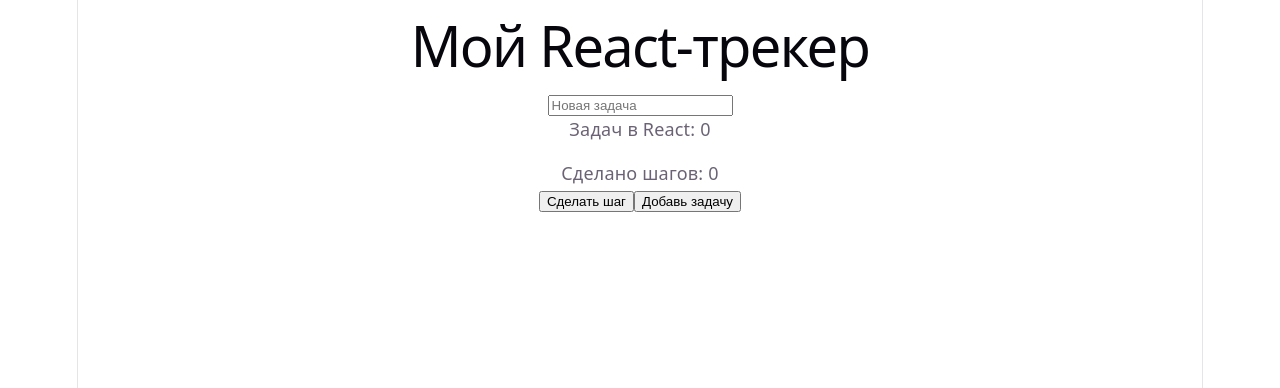
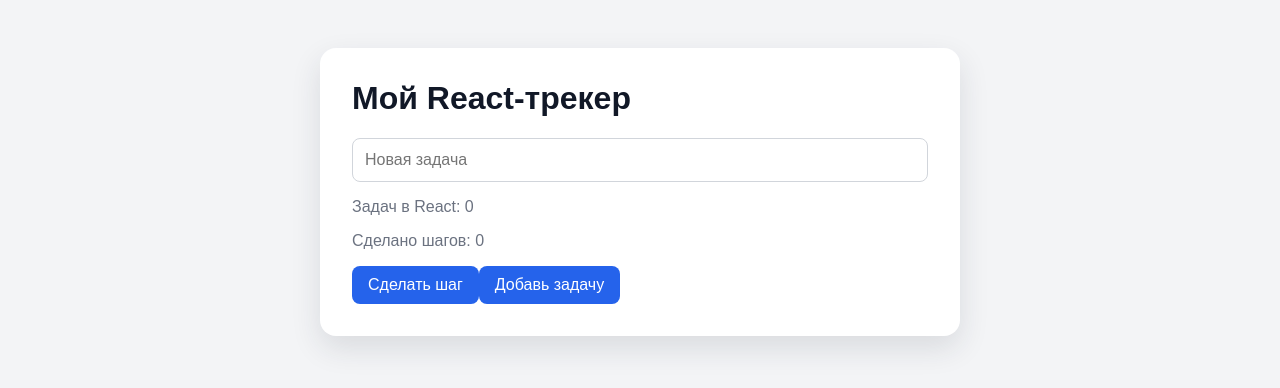
Before and after one commit to nursultaneskendir00/react-task-tracker, a React (Vite) app in the folder react-tasks/: page / in a window 1280 px wide. Shown: the top 388 px of the page. Built offline with nearby package versions, Linux system fonts and the light colour scheme.

Commit message:
Оформить React список задач

```diff
--- a/react-tasks/src/App.css
+++ b/react-tasks/src/App.css
@@ -1,184 +1,61 @@
-.counter {
-  font-size: 16px;
-  padding: 5px 10px;
-  border-radius: 5px;
-  color: var(--accent);
-  background: var(--accent-bg);
-  border: 2px solid transparent;
-  transition: border-color 0.3s;
-  margin-bottom: 24px;
-
-  &:hover {
-    border-color: var(--accent-border);
-  }
-  &:focus-visible {
-    outline: 2px solid var(--accent);
-    outline-offset: 2px;
-  }
+main {
+  width: min(100% - 32px, 640px);
+  margin: 48px auto;
+  padding: 32px;
+  background-color: white;
+  border-radius: 16px;
+  box-shadow: 0 12px 30px rgba(31, 41, 55, 0.12);
 }
 
-.hero {
-  position: relative;
-
-  .base,
-  .framework,
-  .vite {
-    inset-inline: 0;
-    margin: 0 auto;
-  }
-
-  .base {
-    width: 170px;
-    position: relative;
-    z-index: 0;
-  }
-
-  .framework,
-  .vite {
-    position: absolute;
-  }
-
-  .framework {
-    z-index: 1;
-    top: 34px;
-    height: 28px;
-    transform: perspective(2000px) rotateZ(300deg) rotateX(44deg) rotateY(39deg)
-      scale(1.4);
-  }
-
-  .vite {
-    z-index: 0;
-    top: 107px;
-    height: 26px;
-    width: auto;
-    transform: perspective(2000px) rotateZ(300deg) rotateX(40deg) rotateY(39deg)
-      scale(0.8);
-  }
+h1 {
+  margin-top: 0;
+  color: #111827;
 }
 
-#center {
-  display: flex;
-  flex-direction: column;
-  gap: 25px;
-  place-content: center;
-  place-items: center;
-  flex-grow: 1;
-
-  @media (max-width: 1024px) {
-    padding: 32px 20px 24px;
-    gap: 18px;
-  }
+input {
+  width: 100%;
+  padding: 12px;
+  border: 1px solid #d1d5db;
+  border-radius: 8px;
 }
 
-#next-steps {
-  display: flex;
-  border-top: 1px solid var(--border);
-  text-align: left;
-
-  & > div {
-    flex: 1 1 0;
-    padding: 32px;
-    @media (max-width: 1024px) {
-      padding: 24px 20px;
-    }
-  }
-
-  .icon {
-    margin-bottom: 16px;
-    width: 22px;
-    height: 22px;
-  }
-
-  @media (max-width: 1024px) {
-    flex-direction: column;
-    text-align: center;
-  }
+p {
+  color: #6b7280;
 }
 
-#docs {
-  border-right: 1px solid var(--border);
-
-  @media (max-width: 1024px) {
-    border-right: none;
-    border-bottom: 1px solid var(--border);
-  }
+ul {
+  padding: 0;
+  list-style: none;
 }
 
-#next-steps ul {
-  list-style: none;
-  padding: 0;
+li {
   display: flex;
-  gap: 8px;
-  margin: 32px 0 0;
-
-  .logo {
-    height: 18px;
-  }
-
-  a {
-    color: var(--text-h);
-    font-size: 16px;
-    border-radius: 6px;
-    background: var(--social-bg);
-    display: flex;
-    padding: 6px 12px;
-    align-items: center;
-    gap: 8px;
-    text-decoration: none;
-    transition: box-shadow 0.3s;
-
-    &:hover {
-      box-shadow: var(--shadow);
-    }
-    .button-icon {
-      height: 18px;
-      width: 18px;
-    }
-  }
-
-  @media (max-width: 1024px) {
-    margin-top: 20px;
-    flex-wrap: wrap;
-    justify-content: center;
-
-    li {
-      flex: 1 1 calc(50% - 8px);
-    }
-
-    a {
-      width: 100%;
-      justify-content: center;
-      box-sizing: border-box;
-    }
-  }
+  align-items: center;
+  justify-content: space-between;
+  gap: 16px;
+  margin-bottom: 10px;
+  padding: 12px 16px;
+  background-color: #f9fafb;
+  border-radius: 8px;
 }
 
-#spacer {
-  height: 88px;
-  border-top: 1px solid var(--border);
-  @media (max-width: 1024px) {
-    height: 48px;
-  }
+button {
+  padding: 10px 16px;
+  color: white;
+  background-color: #2563eb;
+  border: none;
+  border-radius: 8px;
+  cursor: pointer;
 }
 
-.ticks {
-  position: relative;
-  width: 100%;
+button:hover {
+  background-color: #1d4ed8;
+}
 
-  &::before,
-  &::after {
-    content: '';
-    position: absolute;
-    top: -4.5px;
-    border: 5px solid transparent;
-  }
+li button {
+  background-color: #dc2626;
+}
 
-  &::before {
-    left: 0;
-    border-left-color: var(--border);
-  }
-  &::after {
-    right: 0;
-    border-right-color: var(--border);
-  }
+li button:hover {
+  background-color: #b91c1c;
 }
--- a/react-tasks/src/index.css
+++ b/react-tasks/src/index.css
@@ -1,111 +1,19 @@
 :root {
-  --text: #6b6375;
-  --text-h: #08060d;
-  --bg: #fff;
-  --border: #e5e4e7;
-  --code-bg: #f4f3ec;
-  --accent: #aa3bff;
-  --accent-bg: rgba(170, 59, 255, 0.1);
-  --accent-border: rgba(170, 59, 255, 0.5);
-  --social-bg: rgba(244, 243, 236, 0.5);
-  --shadow:
-    rgba(0, 0, 0, 0.1) 0 10px 15px -3px, rgba(0, 0, 0, 0.05) 0 4px 6px -2px;
-
-  --sans: system-ui, 'Segoe UI', Roboto, sans-serif;
-  --heading: system-ui, 'Segoe UI', Roboto, sans-serif;
-  --mono: ui-monospace, Consolas, monospace;
-
-  font: 18px/145% var(--sans);
-  letter-spacing: 0.18px;
-  color-scheme: light dark;
-  color: var(--text);
-  background: var(--bg);
-  font-synthesis: none;
-  text-rendering: optimizeLegibility;
-  -webkit-font-smoothing: antialiased;
-  -moz-osx-font-smoothing: grayscale;
-
-  @media (max-width: 1024px) {
-    font-size: 16px;
-  }
+  font-family: Arial, sans-serif;
+  color: #1f2937;
+  background-color: #f3f4f6;
 }
 
-@media (prefers-color-scheme: dark) {
-  :root {
-    --text: #9ca3af;
-    --text-h: #f3f4f6;
-    --bg: #16171d;
-    --border: #2e303a;
-    --code-bg: #1f2028;
-    --accent: #c084fc;
-    --accent-bg: rgba(192, 132, 252, 0.15);
-    --accent-border: rgba(192, 132, 252, 0.5);
-    --social-bg: rgba(47, 48, 58, 0.5);
-    --shadow:
-      rgba(0, 0, 0, 0.4) 0 10px 15px -3px, rgba(0, 0, 0, 0.25) 0 4px 6px -2px;
-  }
-
-  #social .button-icon {
-    filter: invert(1) brightness(2);
-  }
+* {
+  box-sizing: border-box;
 }
 
 body {
   margin: 0;
+  min-width: 320px;
 }
 
-#root {
-  width: 1126px;
-  max-width: 100%;
-  margin: 0 auto;
-  text-align: center;
-  border-inline: 1px solid var(--border);
-  min-height: 100svh;
-  display: flex;
-  flex-direction: column;
-  box-sizing: border-box;
+button,
+input {
+  font: inherit;
 }
-
-h1,
-h2 {
-  font-family: var(--heading);
-  font-weight: 500;
-  color: var(--text-h);
-}
-
-h1 {
-  font-size: 56px;
-  letter-spacing: -1.68px;
-  margin: 32px 0;
-  @media (max-width: 1024px) {
-    font-size: 36px;
-    margin: 20px 0;
-  }
-}
-h2 {
-  font-size: 24px;
-  line-height: 118%;
-  letter-spacing: -0.24px;
-  margin: 0 0 8px;
-  @media (max-width: 1024px) {
-    font-size: 20px;
-  }
-}
-p {
-  margin: 0;
-}
-
-code,
-.counter {
-  font-family: var(--mono);
-  display: inline-flex;
-  border-radius: 4px;
-  color: var(--text-h);
-}
-
-code {
-  font-size: 15px;
-  line-height: 135%;
-  padding: 4px 8px;
-  background: var(--code-bg);
-}
```
Also changed, not shown: 1 other file (tests, documents, lock files or other folders).
